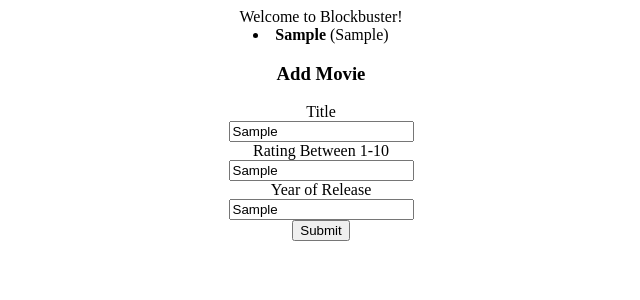
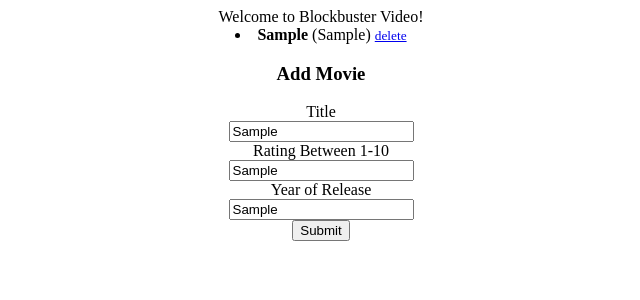
Before and after one commit to lauraszyms/Node-React-Blockbuster-Database, a React (Create React App) app in the folder client/: page / in a window 1280 px wide. Both pictures are taken after typing "Sample", "Sample", "Sample" into the empty fields and a click on the input "Submit". Shown: the top 300 px of the page, without its empty margins (319-959 px from the left). Built offline with nearby package versions, Linux system fonts and the light colour scheme; no server answers.

Commit message:
added delete functionality

```diff
--- a/client/src/App.js
+++ b/client/src/App.js
@@ -4,7 +4,6 @@
 import AddMovie from './Components/AddMovie'
 
 class App extends Component {
-
   constructor(){
     super();
     this.state = {
@@ -32,15 +31,22 @@
     this.setState({movies: movies});
   };
 
+  handleDeleteMovie(id) {
+    let movies = this.state.movies;
+    let index = movies.findIndex(i => i.id === id);
+    movies.splice(index, 1);
+    this.setState({movies: movies});
+  };
+
   render() {
     return (
       <div className="App">
-       Welcome to Blockbuster!
-       < Movies movies={this.state.movies} />
-       < AddMovie movies={this.state.movies} addMovie={this.handleAddMovie.bind(this)}/>
+     Welcome to Blockbuster Video!
+     < Movies movies={this.state.movies} onDelete={this.handleDeleteMovie.bind(this)}/>
+     < AddMovie movies={this.state.movies} addMovie={this.handleAddMovie.bind(this)}/>
       </div>
     );
   }
-}
+};
 
 export default App;
--- a/client/src/Components/MovieItem.js
+++ b/client/src/Components/MovieItem.js
@@ -2,10 +2,14 @@
 
 class MovieItem extends Component {
 
+  deleteMovie(id) {
+    this.props.onDelete(id);
+  };
+
   render() {
     return (
       <li className="Movie">
-       <strong>{this.props.movie.title}</strong> ({this.props.movie.yearOfRelease})
+       <strong>{this.props.movie.title}</strong> ({this.props.movie.yearOfRelease}) <a href="#" onClick={this.deleteMovie.bind(this, this.props.movie.id)}><small>delete</small></a>
       </li>
     );
   }
--- a/client/src/Components/Movies.js
+++ b/client/src/Components/Movies.js
@@ -2,13 +2,16 @@
 import MovieItem from './MovieItem';
 
 class Movies extends Component {
+  deleteMovie(id) {
+    this.props.onDelete(id);
+  };
 
   render() {
     let movieItems;
     if (this.props.movies) {
       movieItems = this.props.movies.map(movie => {
         console.log(movie)
-        return < MovieItem key={movie.id} movie={movie} />
+        return < MovieItem onDelete={this.deleteMovie.bind(this)} key={movie.id} movie={movie} />
       });
     };
 
```
